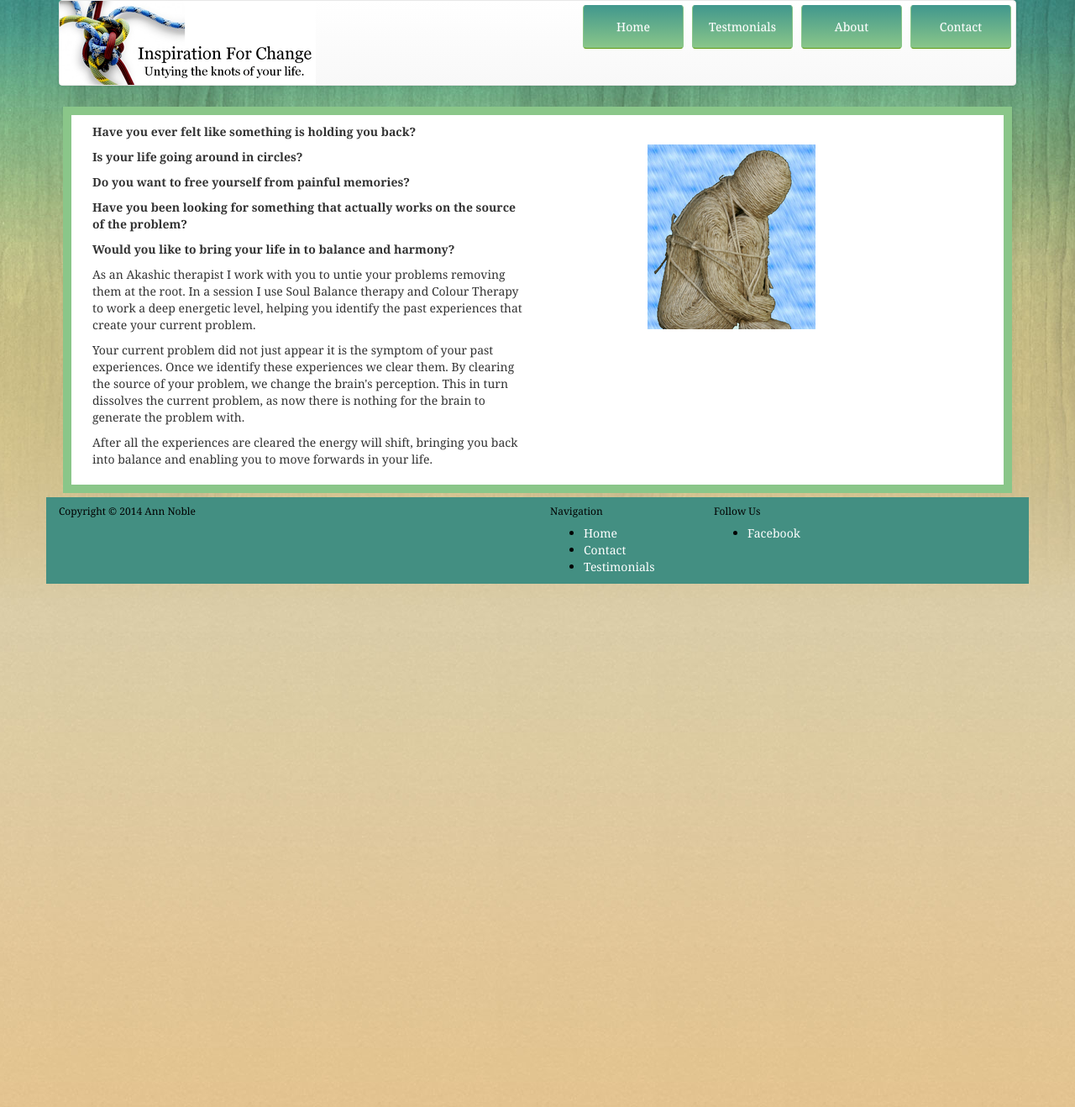
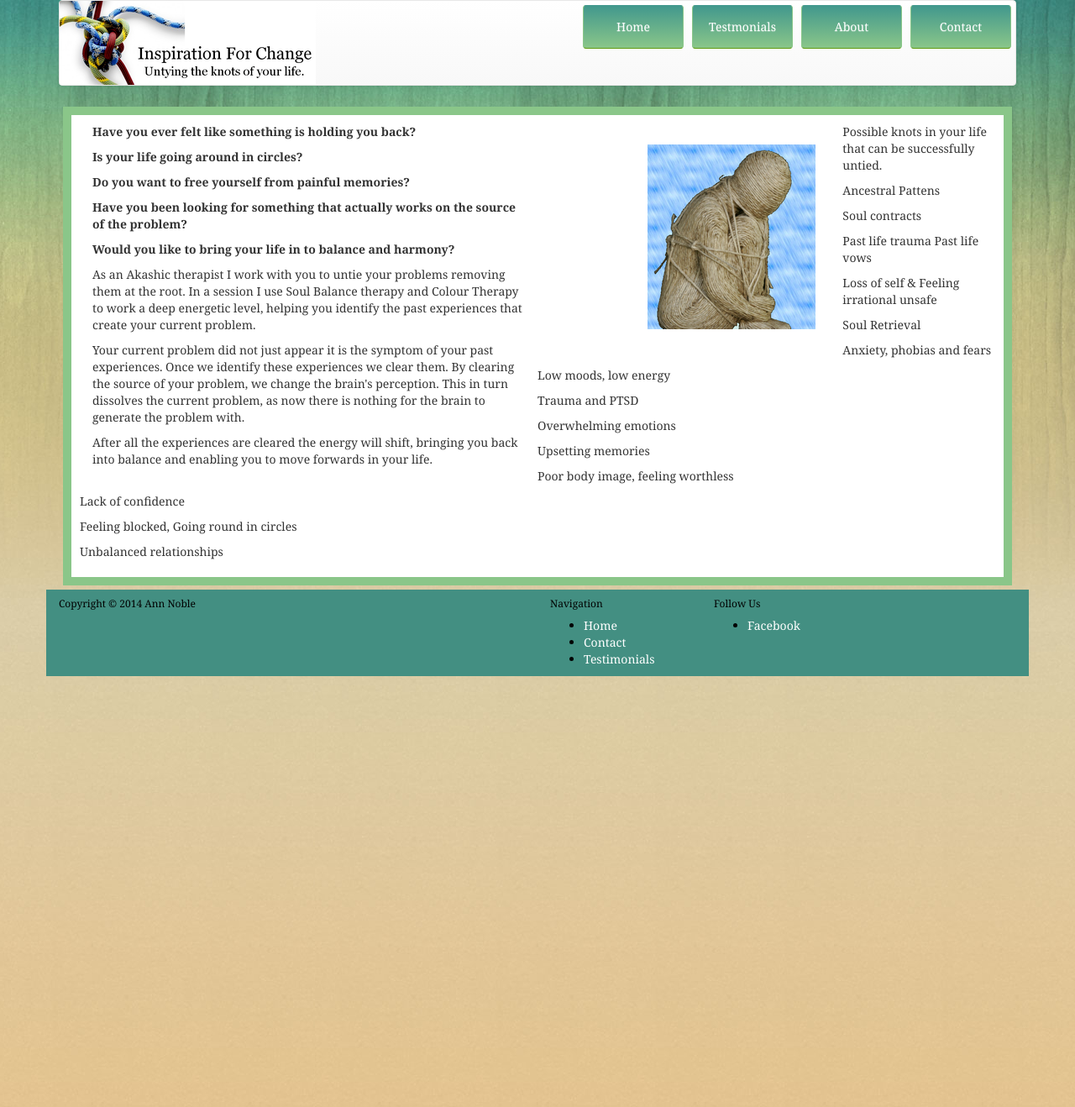
Before and after one commit to designerwebhosting/inspirationforchange, a Jekyll site: the page built from index.md, in a window 1280 px wide. Shown: the whole page at 84% size. Built offline with Jekyll 4.4.1, drawn with Linux system fonts in a browser that asks for light colours; nearby versions of some CDN libraries.

Commit message:
Updated '_layouts/index.html' via CloudCannon

```diff
--- a/_layouts/index.html
+++ b/_layouts/index.html
@@ -11,6 +11,21 @@ layout: default
     		</div>
     		<div class="col-md-3 col-md-offset-1">
     			<img src="/images/body.png" alt="body" style="padding: 25px;">
-    		</div>
+    			<p></div>Possible knots in your life that can be successfully untied.</p>
+    			<p>Ancestral Pattens</p>
+    			<p>Soul contracts</p>
+                <p>Past life trauma    Past life vows</p>
+                <p>Loss of self & Feeling irrational unsafe</p>
+                <p>Soul Retrieval</p>
+                <p>Anxiety, phobias and fears</p>
+                <p>Low moods, low energy</p>
+                <p>Trauma and PTSD</p>
+                <p>Overwhelming emotions</p>
+                <p>Upsetting memories</p>
+                <p>Poor body image, feeling worthless</p>
+                <p>Lack of confidence</p>
+                <p>Feeling blocked,   Going round in circles</p>
+                <p>Unbalanced relationships</p>
+            </div>
     	</div><!-- end row -->
 	</div>
```
